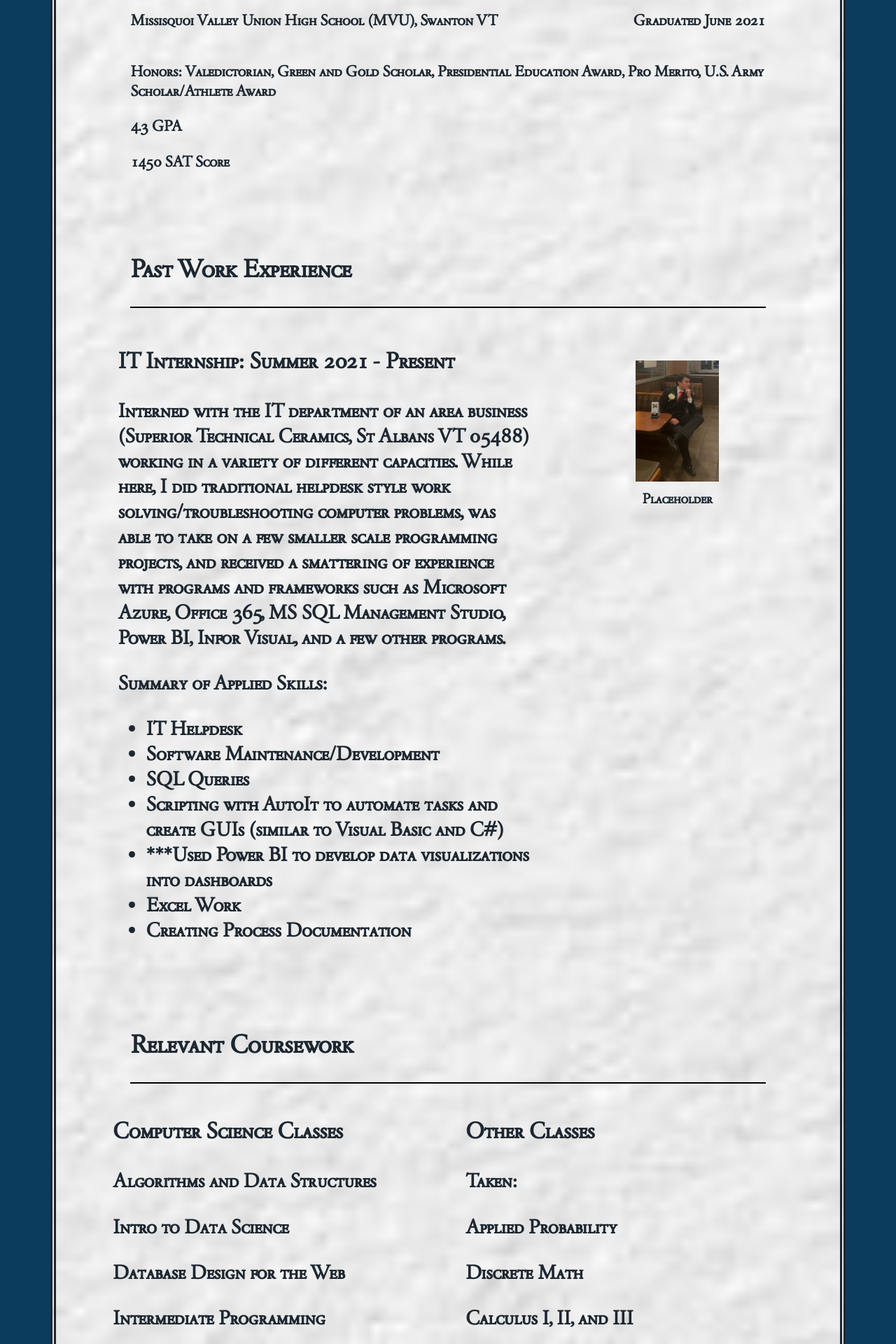
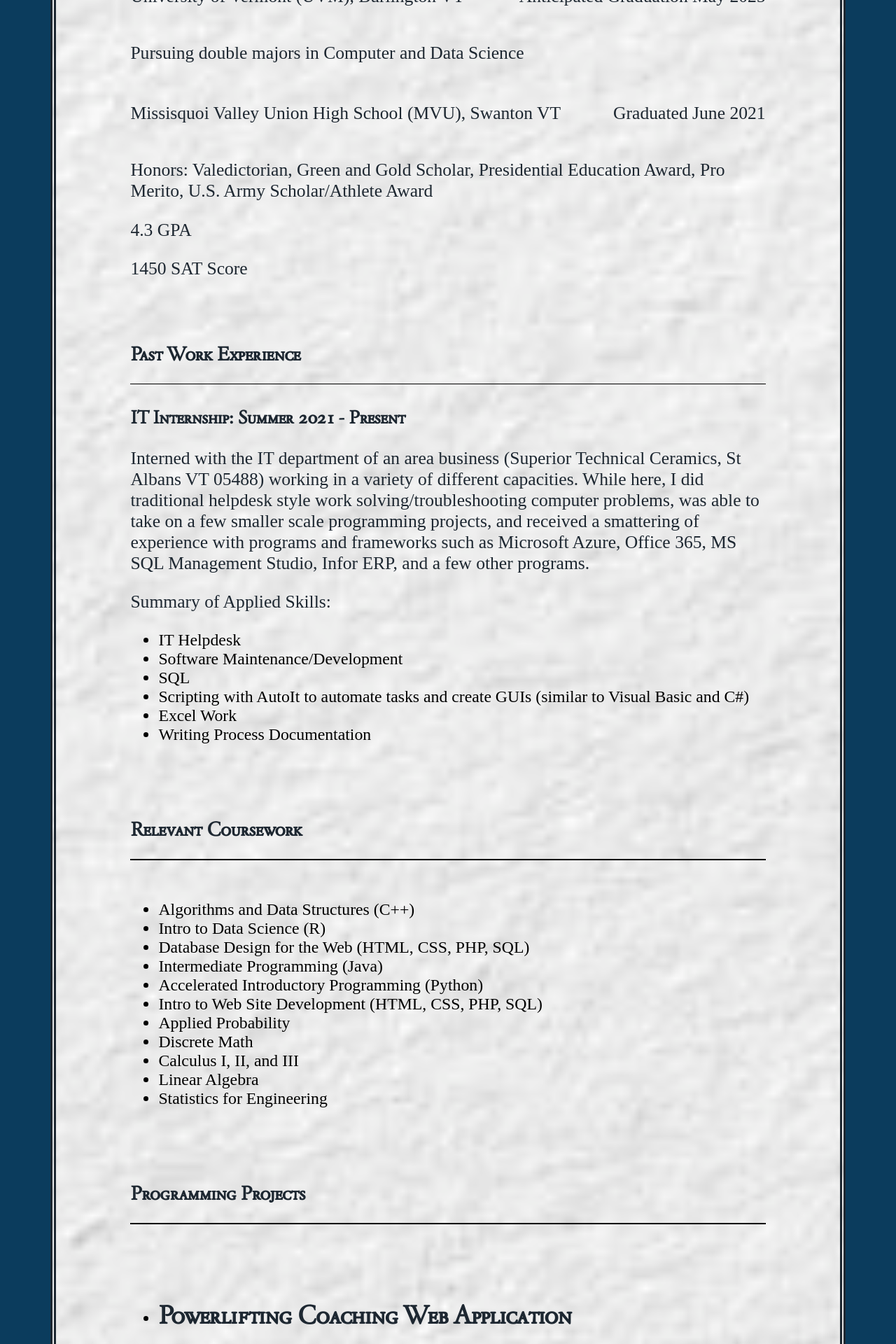
Before and after one commit to JBourds/jbourds.github.io, a PHP site: page /resume.html in a window 1280 px wide. Shown: the part 1320-3240 px from the top of the page at 70% size. Run offline with PHP 8.4, Linux system fonts and the light colour scheme.

Commit message:
Updated resume page and made a couple changes on index

```diff
--- a/css/resume_styles.css
+++ b/css/resume_styles.css
@@ -12,11 +12,27 @@ h2 {
 }
 
 h3 {
+    font-size: 1.7em;
+}
+
+h4 {
     font-size: 1.6em;
 }
 
-p, #main a, li {
-    font-size: 1.4em;
+h1, h2, h3, h4 {
+    font-family: "Garamond-Classico-SC", "Sans-Serif";
+}
+
+p, a {
+    font-size: 1.6em;
+}
+
+ol, ul {
+    font-size: 1.1em;
+}
+
+ul li {
+    font-size: 1.35em;
 }
 
 a:hover {
@@ -28,7 +44,7 @@ main {
     color: black;
     border: .25em solid black;
     background-color: white;
-    font-family: "Garamond-Classico-SC", "Copperplate-Gothic", "Sans-Serif";
+    font-family: "Copperplate-Gothic", "Sans-Serif";
     border: .5em double var(--ivoryBlack);
 }
 
@@ -38,7 +54,6 @@ main {
 
 section {
     border: none;
-    margin: var(--defaultMargins);
     margin-bottom: -2%;
     padding: 0%;
 }
@@ -57,7 +72,7 @@ section {
     align-content: center;
     grid-template-columns: 100%;
     grid-template-areas:
-        "resume-header"
+        "section-header"
         "education"
         "experience"
         "relevant-coursework"
@@ -67,12 +82,6 @@ section {
 .section-header {
     grid-area: section-header;
     position: relative;
-}
-
-.resume-header {
-    grid-area: resume-header;
-    position: relative;
-
 }
 
 .line {
@@ -86,7 +95,7 @@ section {
     position: relative;
 }
 
-.experience {
+experience {
     grid-area: experience;
     position: relative;
 
@@ -95,7 +104,7 @@ section {
     grid-template-columns: 65% 35%;
     grid-template-areas:
         "section-header section-header"
-        "it-internship stc";
+        "it-internship it-internship";
     font-size: 1.3em;
 }
 
@@ -104,78 +113,35 @@ section {
     position: relative;
 }
 
-.stc {
-    grid-area: stc;
-    position: relative;
-    text-align: center;
-}
-
-.stc img {
-    margin-top: 20%;
-    margin-bottom: var(--defaultMargins);
-    width: 50%;
-    max-width: 100%;
-}
-
-figcaption {
-   text-align: center;
-}
-
 .relevant-coursework{
     grid-area: relevant-coursework;
     position: relative;
-
-
     display: grid;
     align-content: center;
     grid-template-columns: 50% 50%;
     grid-template-areas:
         "section-header section-header"
-        "cs-classes non-cs-classes";
-    font-size: 1.3em;
+        "classes classes";
 }
 
-.cs-classes {
-    grid-area: cs-classes;
+.classes {
+    grid-area: classes;
     position: relative;
-
-}
-
-.non-cs-classes {
-    grid-area: non-cs-classes;
-    position: relative;
-
 }
 
 .projects {
     grid-area: projects;
     position: relative;
-
-
     display: grid;
     align-content: center;
-    grid-template-columns: 50% 50%;
+    grid-template-columns: 100%;
     grid-template-areas:
-        "section-header section-header"
-        "data-science software-engineering"
-        "websites websites";
-    font-size: 1.3em;
+        "section-header"
+        "projects";
 }
 
-.data-science {
-    grid-area: data-science;
+.projects {
+    grid-area: projects;
     position: relative;
-
+    margin-bottom: 2%;
 }
-
-.software-engineering {
-    grid-area: software-engineering;
-    position: relative;
-
-}
-
-.websites {
-    grid-area: websites;
-    position: relative;
-    margin-bottom: var(--defaultMargins);
-}
--- a/index.html
+++ b/index.html
@@ -95,9 +95,8 @@
                My interest in computers dates back to my grandfather who was an IT person for as long as computers had problems to fix. I attribute a lot of my interest in playing computers to him.
                In addition to my interest in computers, I am also an avid gym-goer/recreational powerlifter.
             </p>
-            <a href="contact.html#contact-form" class="block aboutMe">Contact Me!</a>
+            <a href="resume.html#projects" class="block aboutMe">Check out my Coding Projects!</a>
             <a href="https://www.openpowerlifting.org/u/jordanbourdeau" class="block aboutMe">Check out my Open Powerlifting Page!</a>
-            <a href="resume.html#projects" class="block aboutMe">Check out my Coding Projects!</a>
         </section>
 
     </main>
--- a/resume.html
+++ b/resume.html
@@ -1,5 +1,7 @@
 <!DOCTYPE html)>
-<html><head>
+<html>
+
+<head>
     <meta http-equiv="content-type" content="text/html; charset=UTF-8">
     <meta charset="UTF-8">
     <meta name="viewport" content="width=device-width, initial-scale=1.0">
@@ -29,30 +31,37 @@
         <!-- <a href="contact.html">Contact Me</a> -->
     </nav>
 
-        <main id="main" class="main grid-layout resume-background card">
+    <main id="main" class="main grid-layout resume-background">
 
         <section class="resume-header">
+            <section class = "section-header">
                 <h2 class="bold">Jordan Bourdeau</h2>
                 <div class="line"></div>
-                <p class="address">15 Linda Avenue, Swanton VT 05488  | </p>
+                <p class="address">15 Linda Avenue, Swanton VT 05488 | </p>
 
-            <a href="contact.html" class="contact-me inline">Contact Me</a></section>
+                <a href="contact.html" class="contact-me inline">Contact Me</a>
+                <p>Portfolio Site: https://jbourds.github.io/</p>
+            </section>
+        </section>
 
         <section id="education" class="education">
             <section class="section-header">
                 <h2 class="bold section-header">Education<p></p>
                     <div class="line"></div>
-                </h2></section>
+                </h2>
+            </section>
 
             <section class="university">
                 <p class="university inline-block">University of Vermont (UVM), Burlington VT</p>
                 <p class="college-graduation right">Anticipated Graduation May 2025</p>
                 <p class="major">Pursuing double majors in Computer and Data Science</p>
             </section>
+
             <section class="high-school">
                 <p class="high-school inline-block">Missisquoi Valley Union High School (MVU), Swanton VT</p>
                 <p class="high-school-graduation right">Graduated June 2021</p>
-                    <p class="high-school-honors">Honors: Valedictorian, Green and Gold Scholar, Presidential Education Award, Pro Merito, U.S. Army Scholar/Athlete Award</p>
+                <p class="high-school-honors">Honors: Valedictorian, Green and Gold Scholar, Presidential Education
+                    Award, Pro Merito, U.S. Army Scholar/Athlete Award</p>
                 <p class="high-school-gpa">4.3 GPA</p>
                 <p class="sat-score">1450 SAT Score</p>
             </section>
@@ -75,7 +84,7 @@ few smaller scale programming projects,
                     and received a smattering of experience with
                     programs and frameworks such as Microsoft Azure, Office 365, MS SQL
                     Management Studio,
-                        Power BI, Infor Visual, and a few other
+                    Infor ERP, and a few other
                     programs.
                 </p>
 
@@ -83,21 +92,13 @@ programs.
                 <ul>
                     <li>IT Helpdesk</li>
                     <li>Software Maintenance/Development</li>
-                        <li>SQL Queries</li>
+                    <li>SQL</li>
                     <li>Scripting with AutoIt to automate tasks and create GUIs (similar to Visual Basic and C#)</li>
-                        <li>***Used Power BI to develop data visualizations into dashboards</li>
                     <li>Excel Work</li>
-                        <li>Creating Process Documentation</li>
+                    <li>Writing Process Documentation</li>
                 </ul>
             </section>
 
-               <!--Get image to put here and a brief writeup-->
-               <section class="stc">
-                    <figure>
-                        <img src="images/dapperpicture.jpg">
-                        <figcaption>Placeholder</figcaption>
-                    </figure>
-               </section>
         </section>
 
         <section id="relevant-coursework" class="relevant-coursework">
@@ -105,96 +106,84 @@ programs.
                 <h2 class="bold">Relevant Coursework</h2>
                 <div class="line"></div>
             </section>
-                <section class="cs-classes">
-                    <h3>Computer Science Classes</h3>
-                    <p>Algorithms and Data Structures</p>
-                    <p>Intro to Data Science</p>
-                    <p>Database Design for the Web</p>
-                    <p>Intermediate Programming</p>
-                    <p>Accelerated Introductory Programming (Python)</p>
-                    <p>Intro to Web Site Development</p>
-                </section>
 
-                <section class="non-cs-classes">
-                    <h3>Other Classes</h3>
-                    <p>Taken:</p>
-                    <p>Applied Probability</p>
-                    <p>Discrete Math</p>
-                    <p>Calculus I, II, and III</p>
-                    <p>Linear Algebra</p>
-                    <p>Statistics for Engineering</p>
-
+            <section class="classes">
+                <ul>
+                    <li>Algorithms and Data Structures (C++)</li>
+                    <li>Intro to Data Science (R)</li>
+                    <li>Database Design for the Web (HTML, CSS, PHP, SQL)</li>
+                    <li>Intermediate Programming (Java)</li>
+                    <li>Accelerated Introductory Programming (Python)</li>
+                    <li>Intro to Web Site Development (HTML, CSS, PHP, SQL)</li>
+                    <li>Applied Probability</li>
+                    <li>Discrete Math</li>
+                    <li>Calculus I, II, and III</li>
+                    <li>Linear Algebra</li>
+                    <li>Statistics for Engineering</li>
+                </ul>
             </section>
         </section>
 
         <section id="projects" class="projects">
             <section class="section-header">
-                    <h2 class="bold section-header">Projects</h2>
+                <h2 class="bold section-header">Programming Projects</h2>
                 <div class="line"></div>
             </section>
 
-                <section class="machine-learning data-science">
-                    <h2>Machine Learning / Data Science</h2>
-                    <ul>
-                        <li>None for now, check back in later!</li>
-                    </ul>
-                </section>
+            <section class="projects">
 
-                <section class="software-engineering programming">
-
-                    <h2>Software Engineering / Projects</h2>
-
-                    <h3>Java</h3>
                 <ul>
                     <li>
                         <h4>Powerlifting Coaching Web Application</h4>
                         <p>***In Progress</p>
+                        <p>This program is java-based and designed to work as a web app for coaches to work with clients
+                            remotely. Although this is in the early state, here is what has been done so far:</p>
+                        <ul>
+                            <li>Locally hosted server and database</li>
+                            <li>Custom login feature with permission based access to web pages</li>
+                            <li>Salted and hashed login using argon2 algorithm</li>
+                            <li>Custom library for representing and editing programs. Includes ability for
+                                custom-defined exercises.</li>
+                        </ul>
                     </li>
-                    </ul>
 
-                    <h3>Python</h3>
-                    <ul>
                     <li>
                         <h4>Plagiarism Detector</h4>
                         <p>This program was the final project for UVM's introductory programming course (CS021).
-                                It works by taking a wikipedia link for a topic and the file's name to check then it will go line by line through the file
-                                breaking up the words into lists which it then compares the sequence of to the wikipedia page entered.
-                                Then, it will follow the links in the references section of the wikipedia page to a user-defined depth and repeat
+                            It works by taking a wikipedia link for a topic and the file's name to check then it will go
+                            line by line through the file
+                            breaking up the words into lists which it then compares the sequence of to the wikipedia
+                            page entered.
+                            Then, it will follow the links in the references section of the wikipedia page to a
+                            user-defined depth and repeat
                             the same process on those pages as well.
                         </p>
-                            <p>Note: This was a project made very early on in my education, take it with a grain of salt :)</p>
-                            <a href="https://github.com/JBourds/CS021-Final-Project">Github Repo</a>
+                        <p>Note: This was a project made very early on in my education, take it with a grain of salt :)
+                        </p>
+                        <a href="https://github.com/JBourds/CS021-Final-Project">Github Repo:
+                            https://github.com/JBourds/CS021-Final-Project</a>
                     </li>
-                    </ul>
 
-                </section>
-
-                <section class="websites">
-                    <h2>Websites</h2>
-
-                    <ul>
                     <li>
-                            <h3>This One!</h3>
+                        <h3>This Website!</h3>
                         <p>This website is created from scratch to serve as a portfolio and virtual resume.</p>
                     </li>
 
                     <li>
                         <h3>Web Development Final Project</h3>
-                            <a href="https://jbourde2.w3.uvm.edu/cs008/final/index.php">Chess.edu Website</a>
+                        <a href="https://jbourde2.w3.uvm.edu/cs008/final/index.php">Chess.edu Website:
+                            https://jbourde2.w3.uvm.edu/cs008/final/index.php</a>
                         <p>This website was created for a final project in an intro to website development class.
                             It covered use of HTML, CSS, PHP, SQL, and some Javascript code to create a fully functional
-                                website which interacts with a database and utilizes many of the built-in HTML functions such
+                            website which interacts with a database and utilizes many of the built-in HTML functions
+                            such
                             as forms and other tools.
                         </p>
                     </li>
-
                 </ul>
             </section>
 
         </section>
-
-
-
     </main>
 
 
@@ -205,4 +194,6 @@ programs.
         </a>
     </footer>
 
-</body></html>
+</body>
+
+</html>
```
Lines whose indentation alone changed are shown as unchanged.
